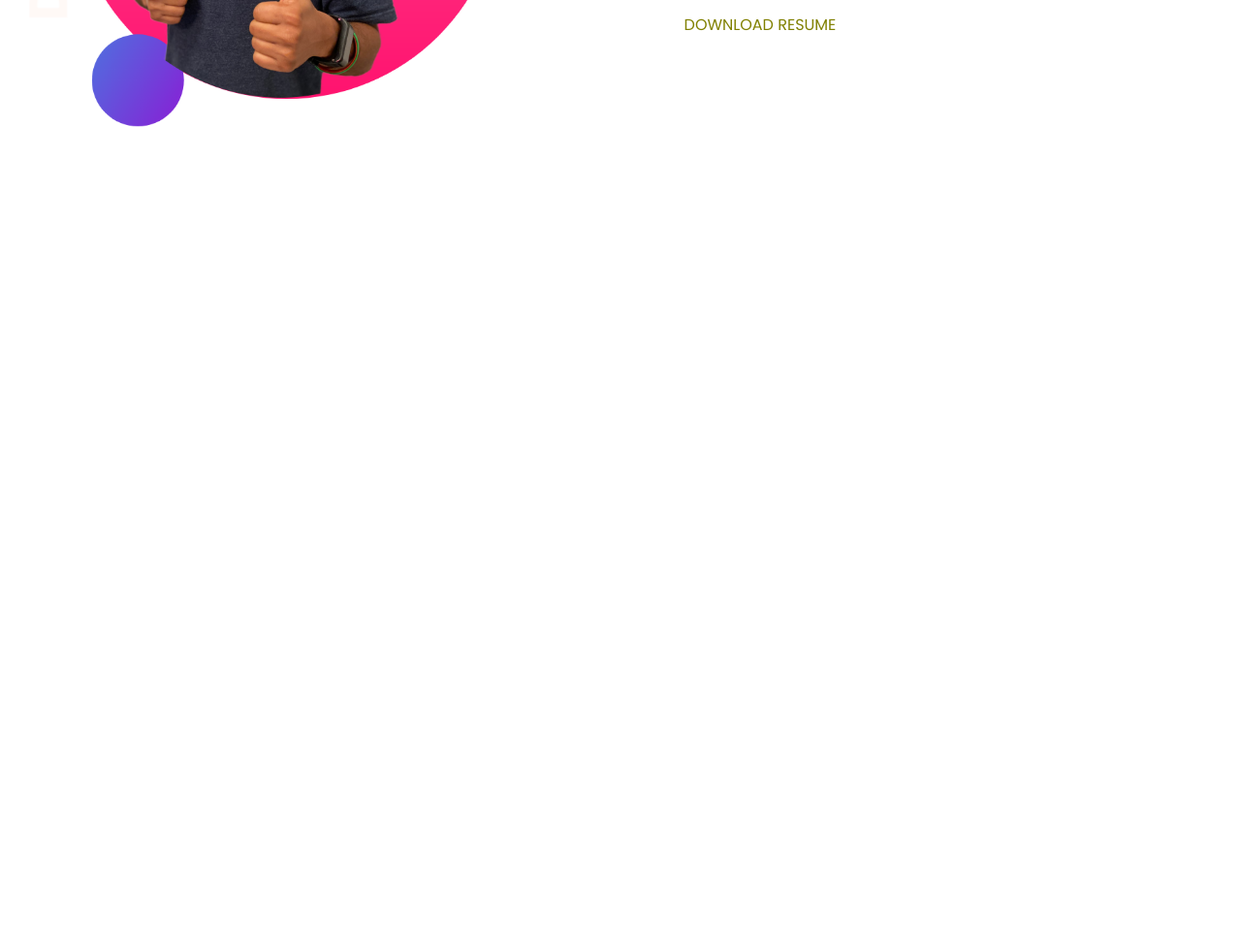
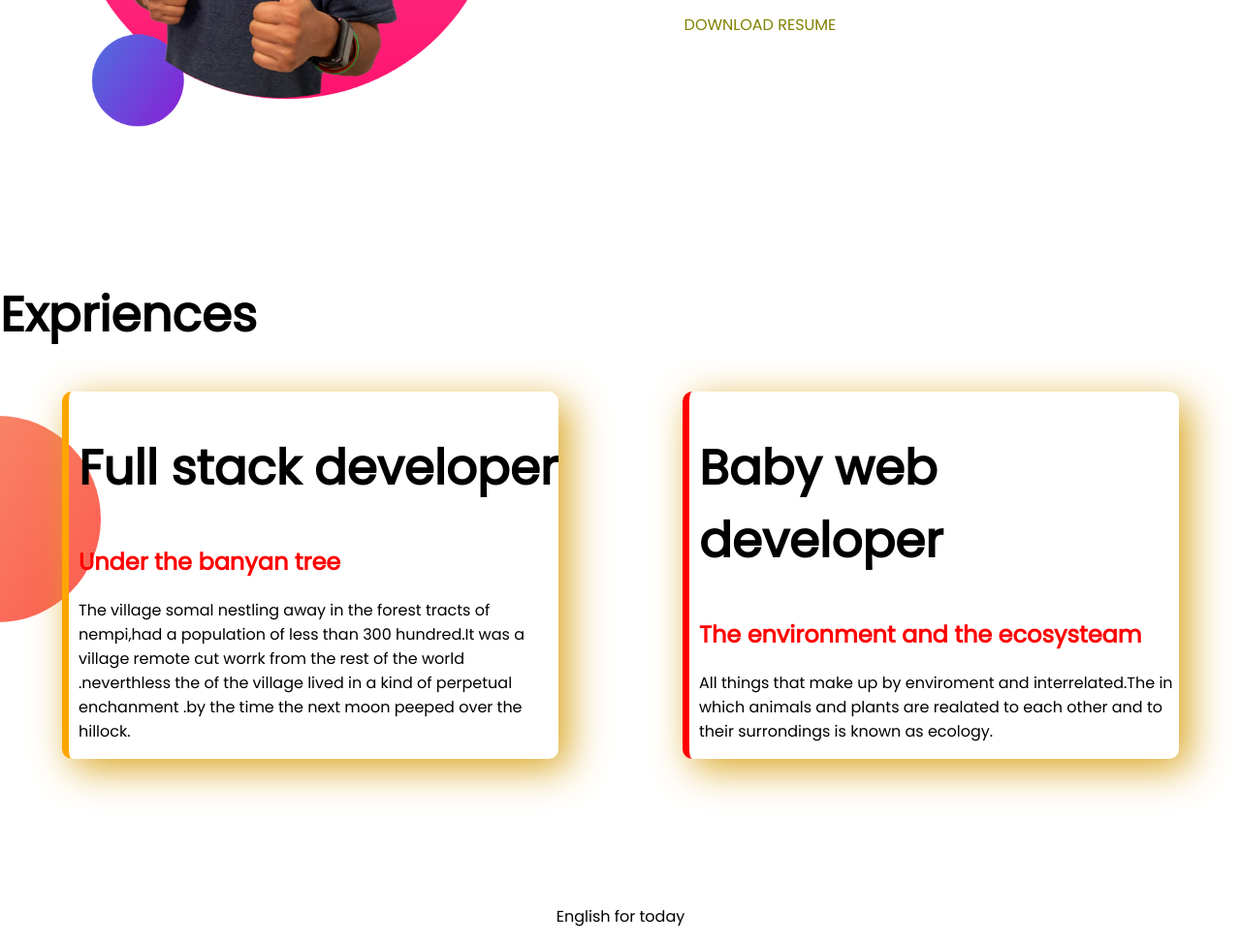
Before and after one commit to tunnimaar/developer-portifolio-website, a plain HTML site: page index.html in a window 1280 px wide. Shown: the part 988-1962 px from the top of the page at 97% size. Before the commit the page ends 1276 px from the top, so only its background shows below. Drawn offline with Linux system fonts and the light colour scheme.

Commit message:
styled border and added footer

```diff
--- a/index.html
+++ b/index.html
@@ -11,15 +11,15 @@
     <link rel="stylesheet" href="style.css">
 </head>
 <body>
- <section class="first-section">
+ <section class="flexible-container">
 <div class="half-width">
-<h1>Welcome to<span class="red-colour">The world of</span> Tunnima</h1>
+<h1>Welcome to <span class="red-colour">The world of</span> Tunnima</h1>
 <h3>Build climber and train stopper</h3>
 <p>How safe will be the buildings in the city of dhaka bef an earthquake.Experts give no straight answer to this question but call for taking adequate precautions to minimise losses.That bangaldesh lies in the active earthquake zone is not unknown to bangladesh.Alarmed by the recurrence of quakes during recent years experts has called for the development of an earthquake resistant building code that all buildings should follow as mandatory. </p>
   <a class="link-button" href="https://www.facebook.com/sayeedhasanjisad">HIRE ME</a>
 </div>
 <div class="half-width"><img src="images/jhankar.png" alt="" srcset=""></div></section>
-<section class="first-section">
+<section class="flexible-container">
   <div class="half-width" jhankar2>
     <img src="images/jhankar2.png" alt="">
   </div>
@@ -31,5 +31,23 @@
   </div>
 
 </section>
+<section class="exprience-area">
+  <h1>Expriences</h1>
+  <div class="flexible-container">
+    <div id="stack-developer" class="exprience-item">
+    <h1>Full stack developer</h1>
+    <h2 class="red-colour">Under the banyan tree</h2>
+    <p>The village somal nestling away in the forest tracts of nempi,had a population of less than 300 hundred.It was a village remote cut worrk from the rest of the world .neverthless the of the village lived in a kind of perpetual enchanment .by the time the next moon peeped over the hillock.</p>
+  </div>
+  <div id="baby-developer" class="exprience-item">
+    <h1>Baby web developer</h1>
+    <h2 class="red-colour">The environment and the ecosysteam</h2>
+    <p>All things that make up by enviroment and interrelated.The in which animals and plants are realated to each other and to their surrondings is known as ecology.</p>
+  </div>
+</div>
+</section>
 </body>
+<footer>
+  <p>English for today</p>
+</footer>
 </html>
--- a/style.css
+++ b/style.css
@@ -18,7 +18,7 @@ h1{
 .half-width img{
     width: 80%;
 }
-.first-section{
+.flexible-container{
     display: flex;
     margin-bottom: 150px;
 }
@@ -34,3 +34,25 @@ h1{
     background-image: url(images/top-banner.png);
     background-repeat: no-repeat;
 }
+.exprience-area{
+    background-image: url(images/exp-bg.png);
+    background-repeat: no-repeat;
+    background-position: left;
+}
+.exprience-item{
+   width: 40%;
+   margin-left: 5%;
+   margin-right: 5%;
+   padding-left: 10px;
+   border-radius: 10px;
+   box-shadow: 10px 10px 40px goldenrod;
+}
+#stack-developer{
+    border-left: 7px solid orange;
+}
+#baby-developer{
+    border-left: 7px solid red;
+}
+footer p{
+    text-align: center;
+}
```
